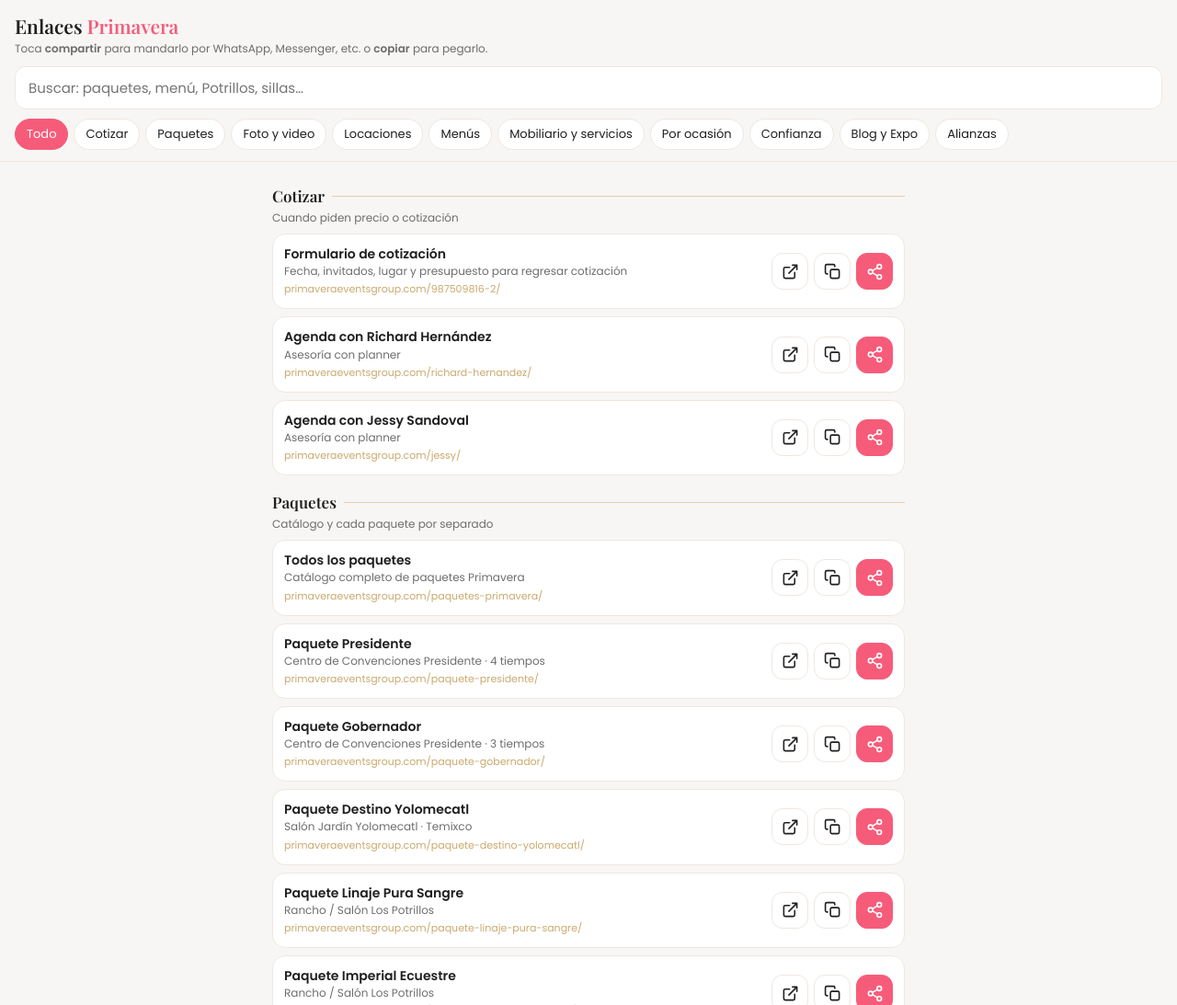
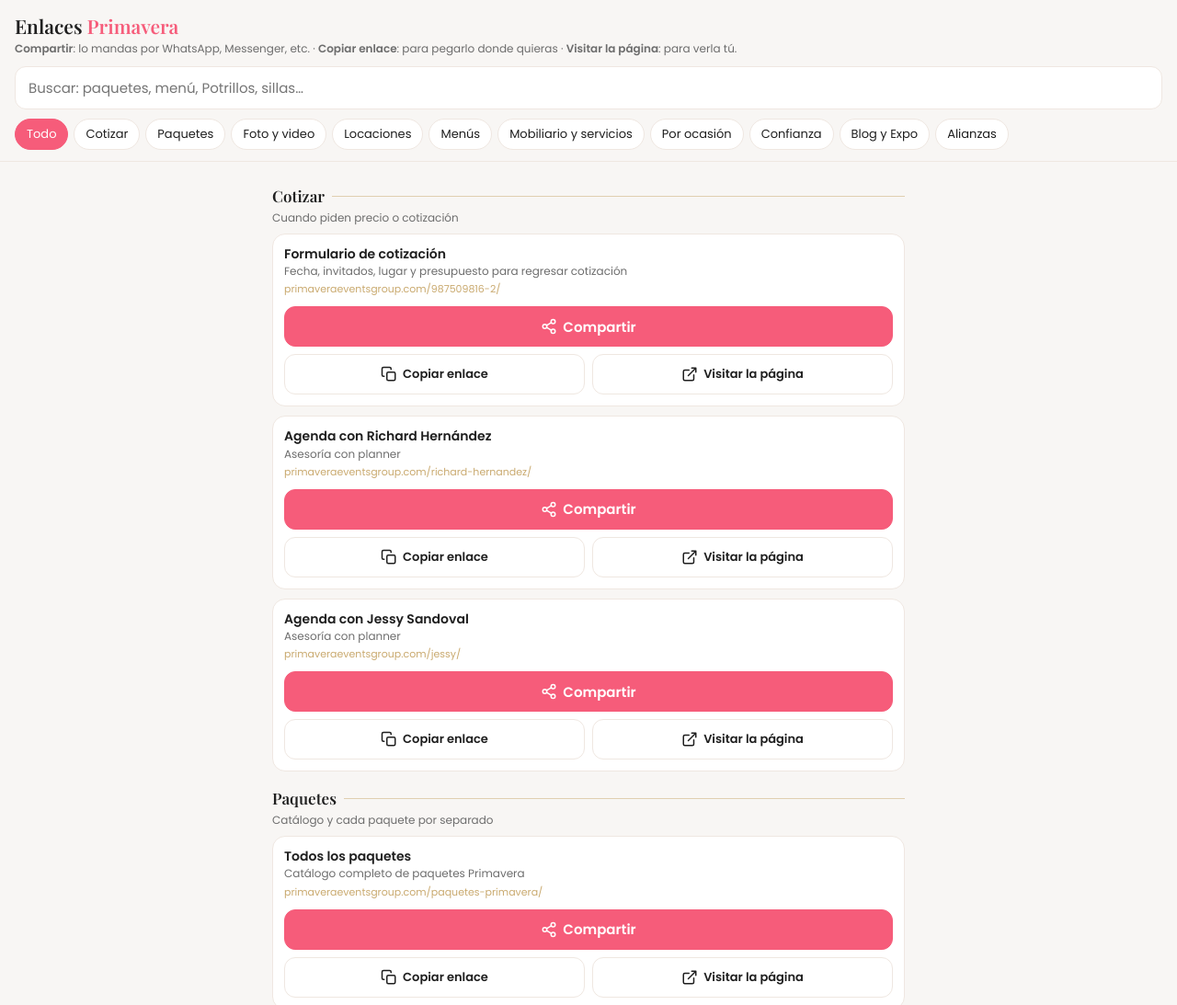
Before and after one commit to 5410m0n0c001/enlaces, a plain HTML site: page index.html in a window 1280 px wide. Shown: the top 1093 px of the page at 92% size. Drawn offline with nearby package versions, Linux system fonts and the light colour scheme.

Commit message:
Botones con texto: Compartir, Copiar enlace, Visitar la página
Co-Authored-By: Claude Opus 5.5 <noreply@anthropic.com>

```diff
--- a/index.html
+++ b/index.html
@@ -34,16 +34,16 @@ main{padding:8px 16px 90px;max-width:720px;margin:0 auto}
 section h2{font-family:"Playfair Display",serif;font-size:17px;margin:18px 0 8px;display:flex;align-items:center;gap:8px}
 section h2::after{content:"";flex:1;height:1px;background:var(--gold);opacity:.5}
 .hint{color:var(--gray);font-size:12px;margin:-4px 0 8px}
-.card{background:var(--card);border:1px solid var(--beige);border-radius:14px;padding:12px;margin-bottom:8px;display:flex;align-items:center;gap:10px}
-.info{flex:1;min-width:0}
+.card{background:var(--card);border:1px solid var(--beige);border-radius:14px;padding:12px;margin-bottom:10px}
+.info{min-width:0}
 .t{font-weight:600;font-size:14px;line-height:1.3}
 .d{color:var(--gray);font-size:12px;line-height:1.35;margin-top:2px}
 .u{color:var(--gold);font-size:11px;margin-top:3px;white-space:nowrap;overflow:hidden;text-overflow:ellipsis}
 .tag{display:inline-block;font-size:10px;font-weight:600;background:var(--soft);color:#b8344f;border-radius:6px;padding:1px 6px;margin-left:4px;vertical-align:middle}
-.btns{display:flex;gap:6px;flex:none}
-.btns button,.btns a{width:40px;height:40px;border-radius:12px;border:1px solid var(--beige);background:#fff;display:grid;place-items:center;cursor:pointer;color:var(--dark);padding:0}
-.btns .share{background:var(--pink);border-color:var(--pink);color:#fff}
-.btns svg{width:19px;height:19px}
+.btns{display:grid;grid-template-columns:1fr 1fr;gap:8px;margin-top:10px}
+.btns button,.btns a{min-height:44px;border-radius:12px;border:1px solid var(--beige);background:#fff;display:flex;align-items:center;justify-content:center;gap:6px;cursor:pointer;color:var(--dark);padding:8px;font:inherit;font-size:13px;font-weight:600;text-decoration:none}
+.btns .share{grid-column:1/-1;background:var(--pink);border-color:var(--pink);color:#fff;font-size:15px}
+.btns svg{width:18px;height:18px;flex:none}
 #toast{position:fixed;left:50%;bottom:24px;transform:translateX(-50%) translateY(20px);background:var(--dark);color:#fff;padding:10px 16px;border-radius:12px;font-size:13px;opacity:0;transition:.2s;pointer-events:none}
 #toast.show{opacity:1;transform:translateX(-50%)}
 .empty{text-align:center;color:var(--gray);padding:40px 0}
@@ -52,7 +52,7 @@ section h2::after{content:"";flex:1;height:1px;background:var(--gold);opacity:.5
 <body>
 <header>
   <h1>Enlaces <span>Primavera</span></h1>
-  <p class="sub">Toca <b>compartir</b> para mandarlo por WhatsApp, Messenger, etc. o <b>copiar</b> para pegarlo.</p>
+  <p class="sub"><b>Compartir</b>: lo mandas por WhatsApp, Messenger, etc. · <b>Copiar enlace</b>: para pegarlo donde quieras · <b>Visitar la página</b>: para verla tú.</p>
   <input id="q" type="search" placeholder="Buscar: paquetes, menú, Potrillos, sillas…" autocomplete="off">
   <div class="chips" id="chips"></div>
 </header>
@@ -192,9 +192,9 @@ function render(){
         <div class="d">${esc(l.d)}</div>
         <div class="u">${esc(l.u.replace(/^https?:\/\//,""))}</div></div>
         <div class="btns">
-          <a href="${l.u}" target="_blank" rel="noopener" aria-label="Abrir">${ICON.open}</a>
-          <button data-a="copy" data-c="${c.id}" data-i="${i}" aria-label="Copiar enlace">${ICON.copy}</button>
-          <button class="share" data-a="share" data-c="${c.id}" data-i="${i}" aria-label="Compartir">${ICON.share}</button>
+          <button class="share" data-a="share" data-c="${c.id}" data-i="${i}">${ICON.share}Compartir</button>
+          <button data-a="copy" data-c="${c.id}" data-i="${i}">${ICON.copy}Copiar enlace</button>
+          <a href="${l.u}" target="_blank" rel="noopener">${ICON.open}Visitar la página</a>
         </div></div>`;
     }).join("") + `</section>`;
   });
```
